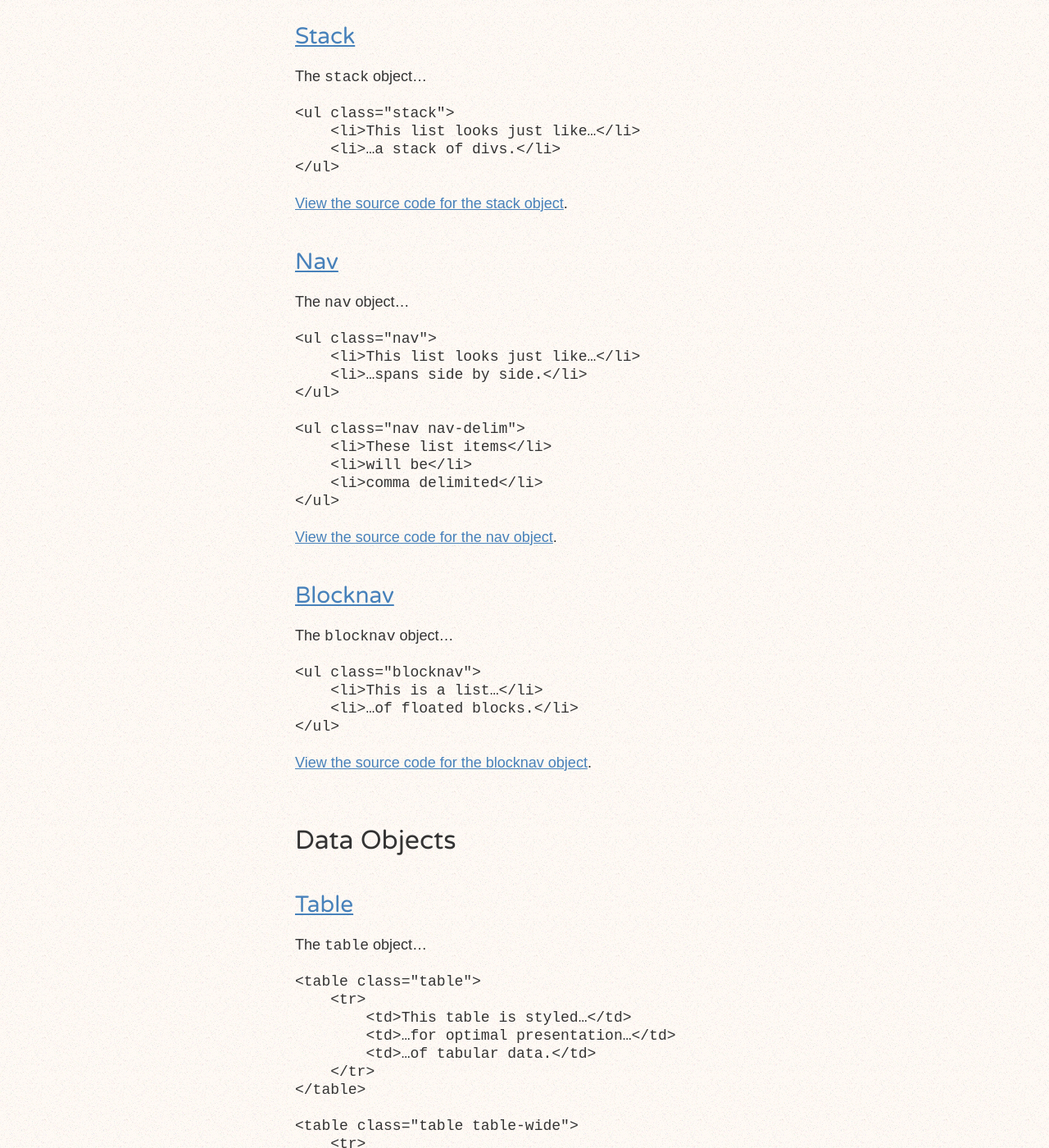
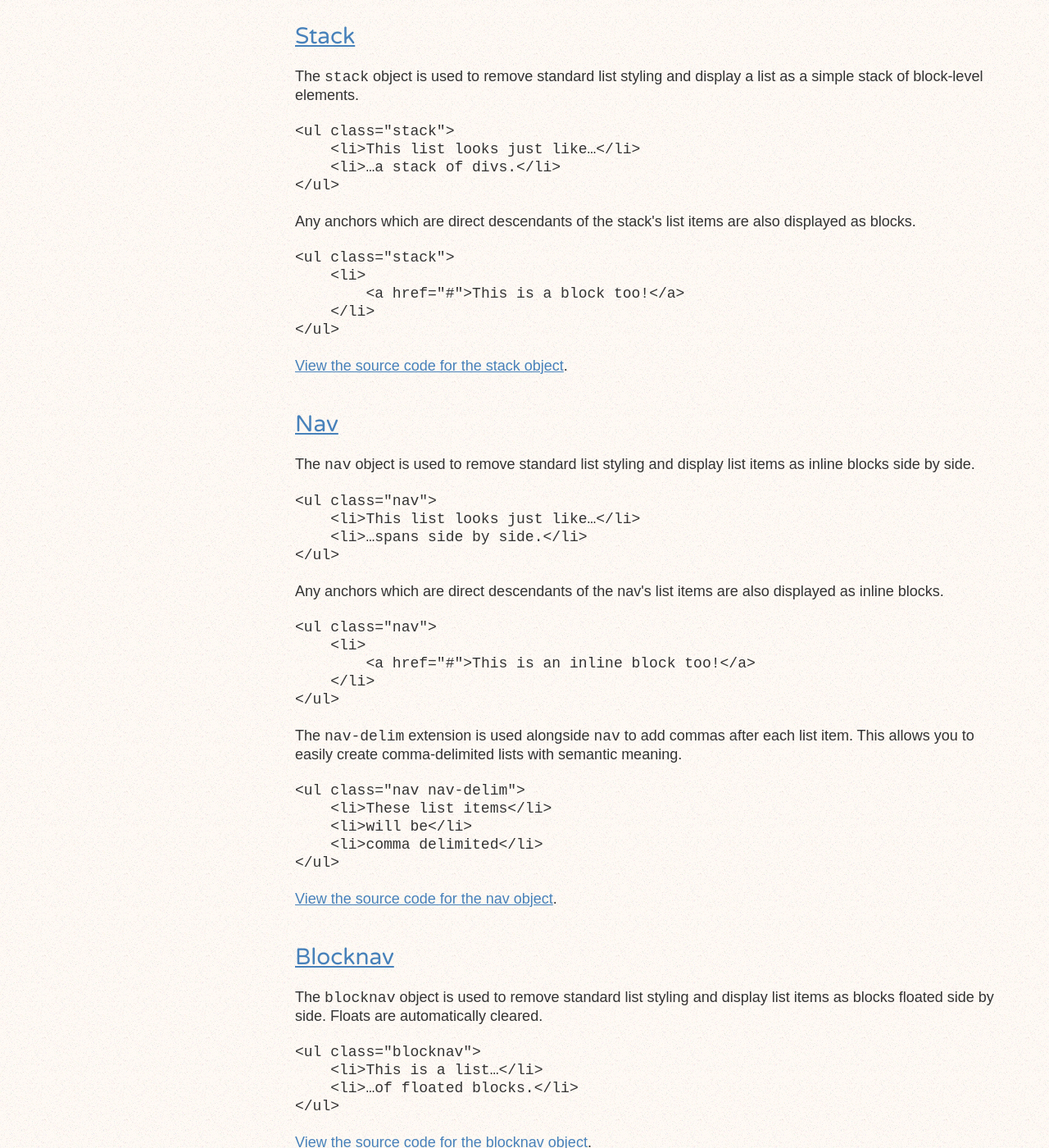
Before and after one commit to rowanmanning/pigeon, a Jekyll site: the page built from docs/objects/index.html, in a window 1280 px wide and 1400 px high, scrolled down 3086 px. Shown: the whole window at 82% size. Built offline with Jekyll 4.4.1, drawn with Linux system fonts in a browser that asks for light colours; some of the changed text lies outside the part shown.

Commit message:
Document list and data objects

```diff
--- a/docs/config/index.html
+++ b/docs/config/index.html
@@ -74,7 +74,7 @@
 
             <tr>
                 <td>$pigeon-type-line-height</td>
-                <td>The default line height.<br/>This gets set in <code>px</code> and <code>rem</code></td>
+                <td>The default line height.<br/>This gets set in <code>px</code> and <code>rem</code>.<br/>This is also used for type spacing</td>
                 <td>22px</td>
             </tr>
 
--- a/docs/objects/index.html
+++ b/docs/objects/index.html
@@ -245,12 +245,29 @@
             <a href="#lists-stack" class="section-link">Stack</a>
         </h3>
 
-        <p>The <code>stack</code> object…</p>
+        <p>
+            The <code>stack</code> object is used to remove standard list
+            styling and display a list as a simple stack of block-level
+            elements.
+        </p>
 
         <div class="css-example">
             {% highlight html %}<ul class="stack">
     <li>This list looks just like…</li>
     <li>…a stack of divs.</li>
+</ul>{% endhighlight %}
+        </div>
+
+        <p>
+            Any anchors which are direct descendants of the stack's list items
+            are also displayed as blocks.
+        </p>
+
+        <div class="css-example">
+            {% highlight html %}<ul class="stack">
+    <li>
+        <a href="#">This is a block too!</a>
+    </li>
 </ul>{% endhighlight %}
         </div>
 
@@ -264,7 +281,10 @@
             <a href="#lists-nav" class="section-link">Nav</a>
         </h3>
 
-        <p>The <code>nav</code> object…</p>
+        <p>
+            The <code>nav</code> object is used to remove standard list styling
+            and display list items as inline blocks side by side.
+        </p>
 
         <div class="css-example">
             {% highlight html %}<ul class="nav">
@@ -272,6 +292,25 @@
     <li>…spans side by side.</li>
 </ul>{% endhighlight %}
         </div>
+
+        <p>
+            Any anchors which are direct descendants of the nav's list items are
+            also displayed as inline blocks.
+        </p>
+
+        <div class="css-example">
+            {% highlight html %}<ul class="nav">
+    <li>
+        <a href="#">This is an inline block too!</a>
+    </li>
+</ul>{% endhighlight %}
+        </div>
+
+        <p>
+            The <code>nav-delim</code> extension is used alongside
+            <code>nav</code> to add commas after each list item. This allows you
+            to easily create comma-delimited lists with semantic meaning.
+        </p>
 
         <div class="css-example">
             {% highlight html %}<ul class="nav nav-delim">
@@ -291,7 +330,11 @@
             <a href="#lists-blocknav" class="section-link">Blocknav</a>
         </h3>
 
-        <p>The <code>blocknav</code> object…</p>
+        <p>
+            The <code>blocknav</code> object is used to remove standard list
+            styling and display list items as blocks floated side by side.
+            Floats are automatically cleared.
+        </p>
 
         <div class="css-example">
             {% highlight html %}<ul class="blocknav">
@@ -316,7 +359,11 @@
             <a href="#data-table" class="section-link">Table</a>
         </h3>
 
-        <p>The <code>table</code> object…</p>
+        <p>
+            The <code>table</code> object is used to present tabular data
+            nicely. It is indended for use with <code>table</code> elements and
+            is not particularly useful on anything else.
+        </p>
 
         <div class="css-example">
             {% highlight html %}<table class="table">
@@ -328,6 +375,12 @@
 </table>{% endhighlight %}
         </div>
 
+        <p>
+            The <code>table-wide</code> extension is used alongside
+            <code>table</code> to make the table span the full width of its
+            container.
+        </p>
+
         <div class="css-example">
             {% highlight html %}<table class="table table-wide">
     <tr>
@@ -337,17 +390,21 @@
 </table>{% endhighlight %}
         </div>
 
+        <p>
+            The <code>table-stripe</code> and <code>table-stripe-col</code>
+            extensions is used alongside <code>table</code> to style alternating
+            rows and columns differently. This makes large tables more readable.
+        </p>
+
         <div class="css-example">
             {% highlight html %}<table class="table table-stripe">
     <tr>
         <td>This table has…</td>
         <td>…striped rows.</td>
     </tr>
-</table>{% endhighlight %}
-        </div>
+</table>
 
-        <div class="css-example">
-            {% highlight html %}<table class="table table-stripe-col">
+<table class="table table-stripe-col">
     <tr>
         <td>This table has…</td>
         <td>…striped columns.</td>
```
